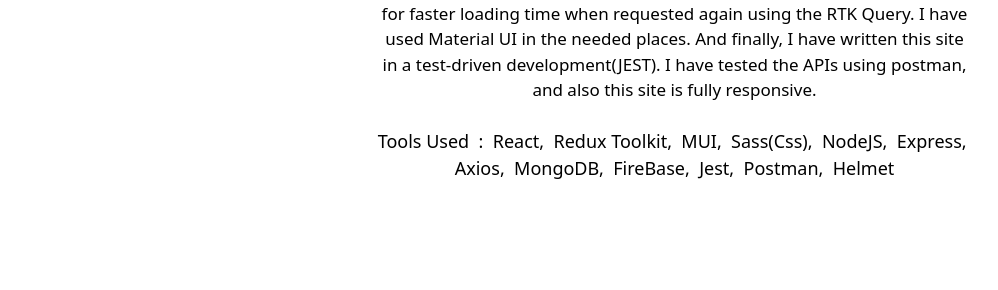
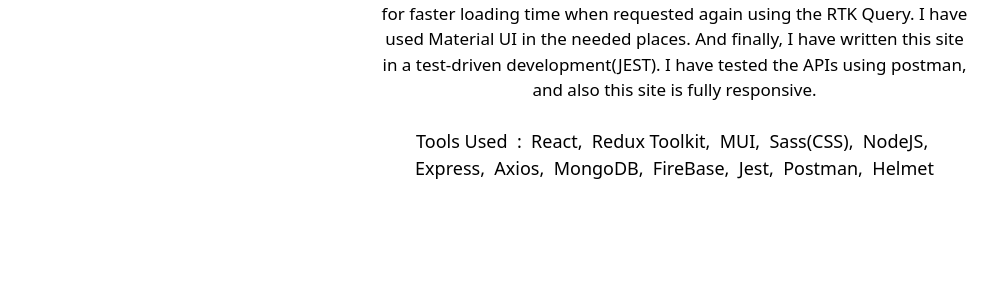
Before and after one commit to AthfanFasee/PortfolioFinal, a website: page index.html in a window 1280 px wide. Shown: the part 1324-1614 px from the top of the page, without its empty margins (138-1136 px from the left). Drawn offline with nearby package versions, Linux system fonts and the light colour scheme; files that its build step writes are made by us from their sources.

Commit message:
Spelling

```diff
--- a/index.html
+++ b/index.html
@@ -136,7 +136,7 @@
 								The fetched data is saved as a 'cache' for faster loading time when requested again using the RTK Query. I have used Material UI in the needed places. And finally, I have written this site in a test-driven development(JEST). I
 								have tested the APIs using postman, and also this site is fully responsive.
 								<br><br>
-								<p class="Tools">Tools Used&nbsp;  :  &nbsp;React,&nbsp; Redux Toolkit,&nbsp; MUI,&nbsp; Sass(Css),&nbsp; NodeJS,&nbsp; Express,&nbsp; Axios,&nbsp; MongoDB,&nbsp; FireBase,&nbsp; Jest,&nbsp; Postman,&nbsp; Helmet</p>
+								<p class="Tools">Tools Used&nbsp;  :  &nbsp;React,&nbsp; Redux Toolkit,&nbsp; MUI,&nbsp; Sass(CSS),&nbsp; NodeJS,&nbsp; Express,&nbsp; Axios,&nbsp; MongoDB,&nbsp; FireBase,&nbsp; Jest,&nbsp; Postman,&nbsp; Helmet</p>
 							</p>
 						</div>
 
```
